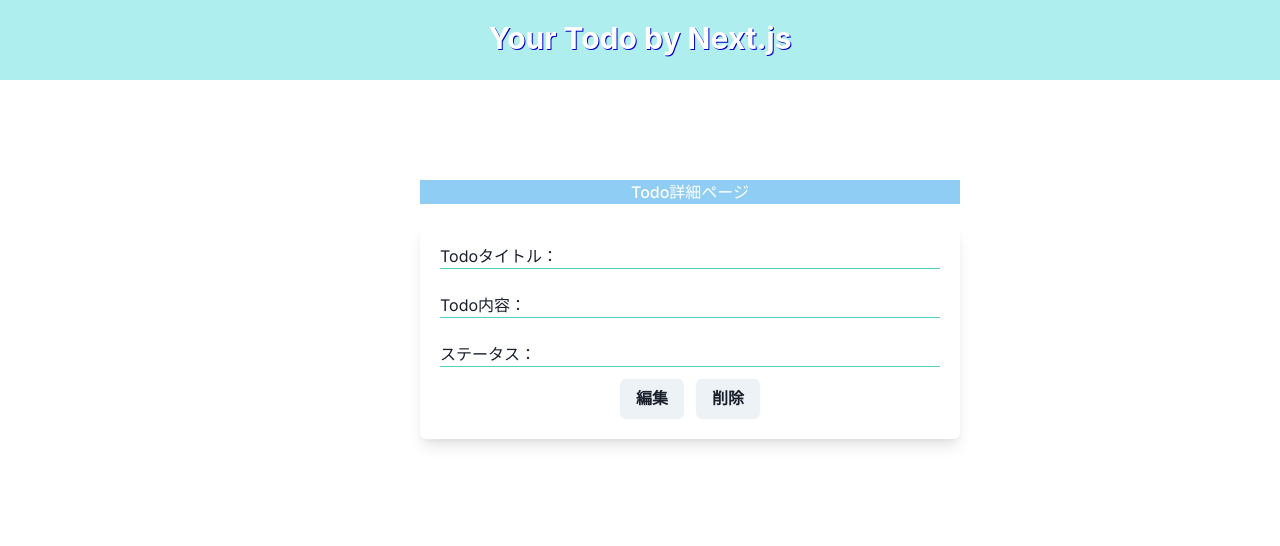
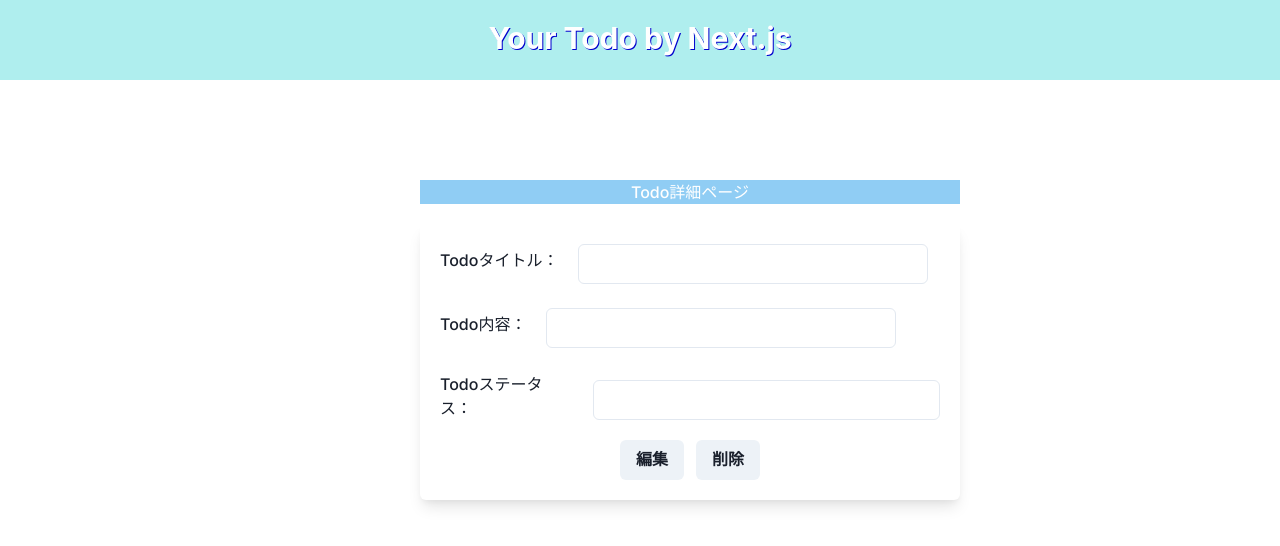
Before and after one commit to y-u27/your-todo-by-Next.js, a Next.js app: page /todos/1 in a window 1280 px wide. Shown: the top 546 px of the page. Built offline with nearby package versions, Linux system fonts and the light colour scheme.

Commit message:
♻️ 見た目修正

```diff
--- a/src/components/TodoArticle.tsx
+++ b/src/components/TodoArticle.tsx
@@ -8,6 +8,8 @@ import {
   CardBody,
   FormControl,
   FormLabel,
+  HStack,
+  Input,
 } from "@chakra-ui/react";
 
 const TodoArticle = () => {
@@ -28,19 +30,22 @@ const TodoArticle = () => {
       </FormLabel>
       <Card w="50%" mx="320px" shadow="lg">
         <CardBody>
-          <Box>
-            <Box borderBottom="1px" borderBottomColor="teal.300">
-              Todoタイトル：
-            </Box>
-            <br />
-            <Box borderBottom="1px" borderBottomColor="teal.300">
-              Todo内容：
-            </Box>
-            <br />
-            <Box borderBottom="1px" borderBottomColor="teal.300">
-              ステータス：
-            </Box>
-          </Box>
+        <FormControl>
+              <HStack>
+                <FormLabel>Todoタイトル：</FormLabel>
+                <Input w="70%" h={10} />
+              </HStack>
+              <br />
+              <HStack>
+                <FormLabel>Todo内容：</FormLabel>
+                <Input w="70%" h={10} />
+              </HStack>
+              <br />
+              <HStack>
+                <FormLabel>Todoステータス：</FormLabel>
+                <Input w="70%" h={10} />
+              </HStack>
+            </FormControl>
           <Box pt={3} display="flex" justifyContent="center">
             <Button
               w={16}
--- a/src/components/TodoCreate.tsx
+++ b/src/components/TodoCreate.tsx
@@ -40,6 +40,11 @@ const TodoCreate = () => {
                 <FormLabel>Todo内容：</FormLabel>
                 <Input w="70%" h={10} />
               </HStack>
+              <br />
+              <HStack>
+                <FormLabel>Todoステータス：</FormLabel>
+                <Input w="70%" h={10} />
+              </HStack>
             </FormControl>
             <Box pt={3} display="flex" justifyContent="center">
               <Button
```
